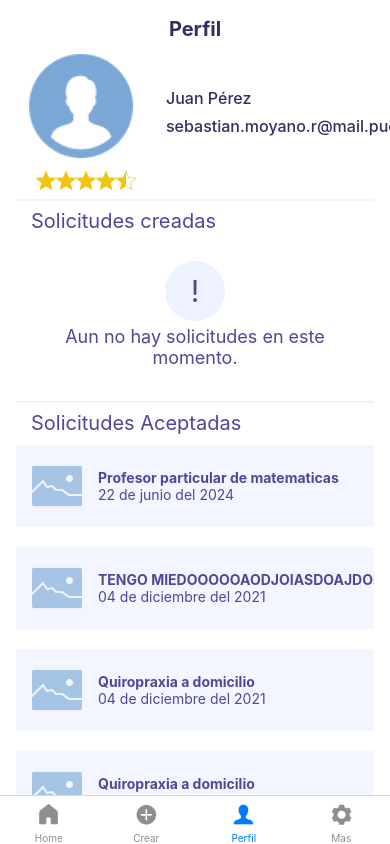
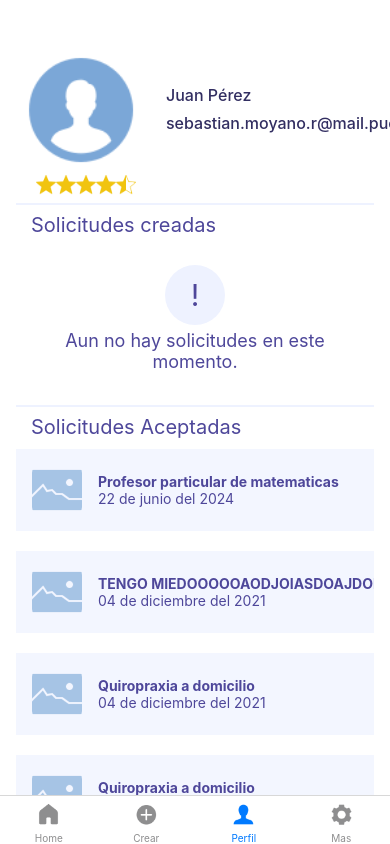
Before and after one commit to camilainf/SeaApp, a React Native app: screen /Perfil in a window 390 px wide. Built offline with nearby package versions, Linux system fonts and the light colour scheme.

Commit message:
fix(Profile): margin, padding y eliminar titulo

```diff
--- a/src/screens/Profile.tsx
+++ b/src/screens/Profile.tsx
@@ -121,10 +121,6 @@ const Profile: React.FC = () => {
 
   return (
     <ScrollView style={styles.container}>
-      {/* TEXTO DE PERFIL */}
-      <View>
-        <Text style={styles.textoPerfil}>Perfil</Text>
-      </View>
       {/* INFORMACION USUARIO */}
       <View style={styles.profileSection}>
         <View style={styles.profileSection}>
@@ -297,7 +293,7 @@ const Profile: React.FC = () => {
           width: "100%",
         }}
       ></View>
-      <View>
+      <View style={{marginBottom: 20}}>
         <Text
           style={{
             fontSize: 20,
@@ -357,9 +353,8 @@ const styles = StyleSheet.create({
     fontSize: 20,
     fontWeight: "bold",
     textAlign: "center",
-    paddingTop: 2,
+    paddingTop: 30,
     color: "#322E61",
-
   },
   infoLine: {
     flexDirection: "row",
@@ -370,6 +365,7 @@ const styles = StyleSheet.create({
   profileSection: {
     flexDirection: "row",
     alignItems: "center",
+    marginTop:15,
   },
   profileImage: {
     width: 130,
```
